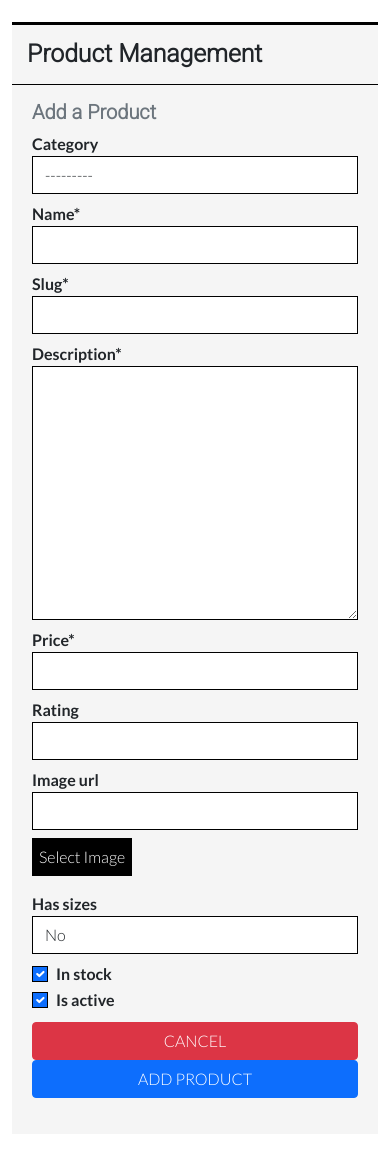
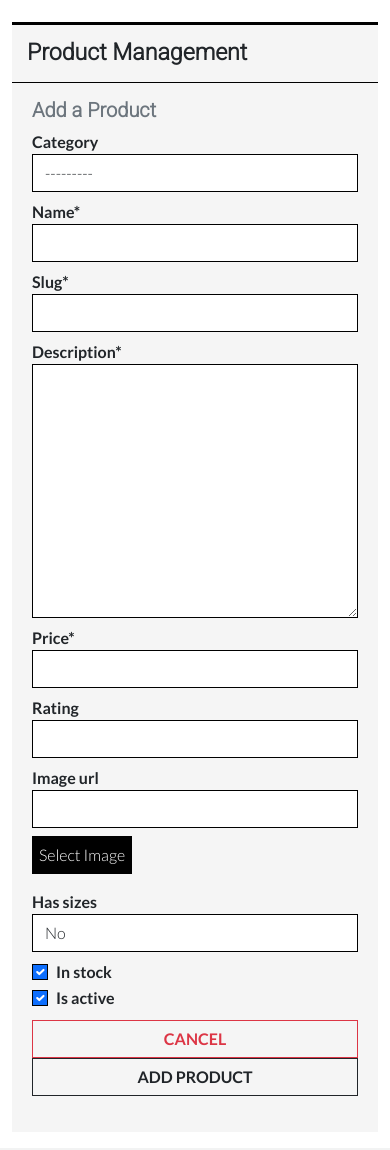
Before and after one commit to dhowai/portfolio-5-electric-axles, a Django app: page /products/add/ in a window 390 px wide. Shown: the part 114-1264 px from the top of the page. Run offline with Django 3.2, Linux system fonts and the light colour scheme; the visitor is signed in with stand-in values (Sample User, id 1); data that the repository does not hold is empty; parts of the project's set-up code (start-up, migrations or seed data) failed here and were passed over; some libraries are stand-ins or nearby versions.

Commit message:
Update page formats and buttons

```diff
--- a/products/templates/products/add_product.html
+++ b/products/templates/products/add_product.html
@@ -11,12 +11,11 @@
 
 {% block content %}
 <div class="container">
-    <div class="wrapper wrapper-content animated fadeInRight">
     <div class="row">
-            <div class="col-12 col-md-6">
+        <div class="col-12 col-lg-8 offset-lg-2">
             <div class="ibox">
                 <div class="ibox-title">
-                        <h2>Product Management</h2>
+                    <h3>Product Management</h3>
                 </div>
                 <div class="ibox-content">
                     <h5 class="text-muted">Add a Product</h5>
@@ -30,11 +29,10 @@
                             {% endif %}
                         {% endfor %}
                         <div class="d-grid d-md-flex justify-content-md-end py-2">
-                                <a class="btn btn-danger text-uppercase me-md-2" href="{% url 'products' %}">Cancel</a>
-                                <button type="submit" class="btn btn-primary text-uppercase me-md-2">Add Product</button>
+                            <a class="btn btn-outline-danger text-uppercase rounded-0 fw-bold me-md-2" href="{% url 'products' %}">Cancel</a>
+                            <button type="submit" class="fw-bold btn btn-outline-dark rounded-0 text-uppercase me-md-2">Add Product</button>
                         </div>
                     </form>
-                    </div>
                 </div>
             </div>
         </div>
--- a/static/css/base.css
+++ b/static/css/base.css
@@ -489,23 +489,13 @@ div.social-links {
   }
 
   .btn.btn-outline-dark.rounded-0,
-  .btn.btn-black.rounded-0 {
-    padding: .375rem .375rem;
-  }
-
-  .btn.btn-outline-dark.rounded-0,
-  .btn.btn-black.rounded-0.btn-lg{
-    padding: .375rem .375rem;
-    font-size: .75rem;
-  }
-
+  .btn-outline-danger.rounded-0,
   .btn.btn-primary.rounded-0,
   .btn.btn-black.rounded-0 {
     padding: .375rem .375rem;
   }
 
-  .btn.btn-primary.rounded-0,
-  .btn.btn-black.rounded-0.btn-lg{
+  .btn.btn-outline-dark.rounded-0.btn-lg{
     padding: .375rem .375rem;
     font-size: .75rem;
   }
```
Also changed, not shown: products/templates/products/edit_product.html (+3 -5 lines), profiles/templates/profiles/profile.html (+4 -4 lines). Lines whose indentation alone changed are shown as unchanged.
